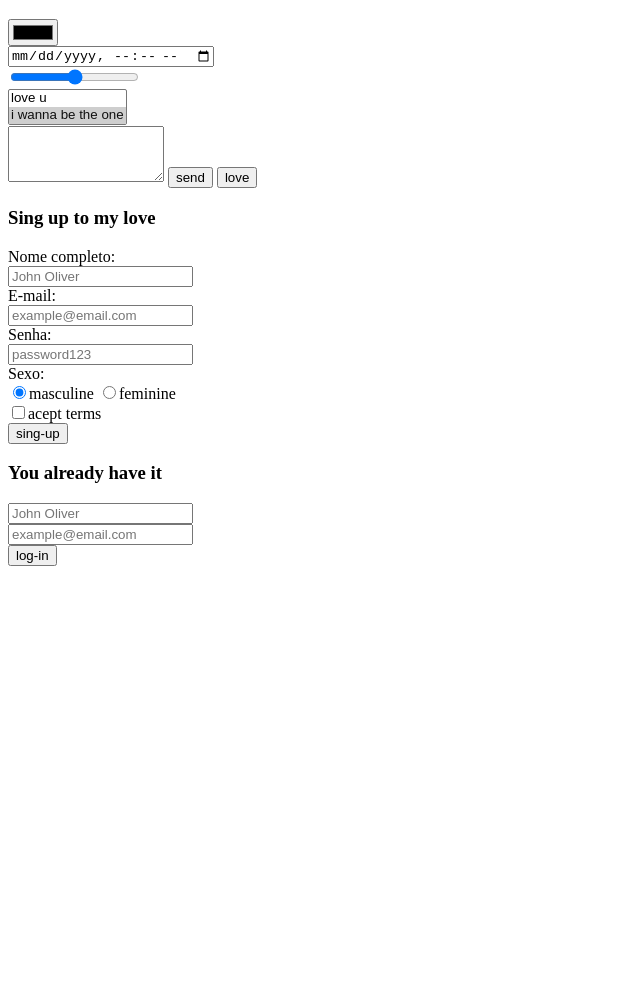
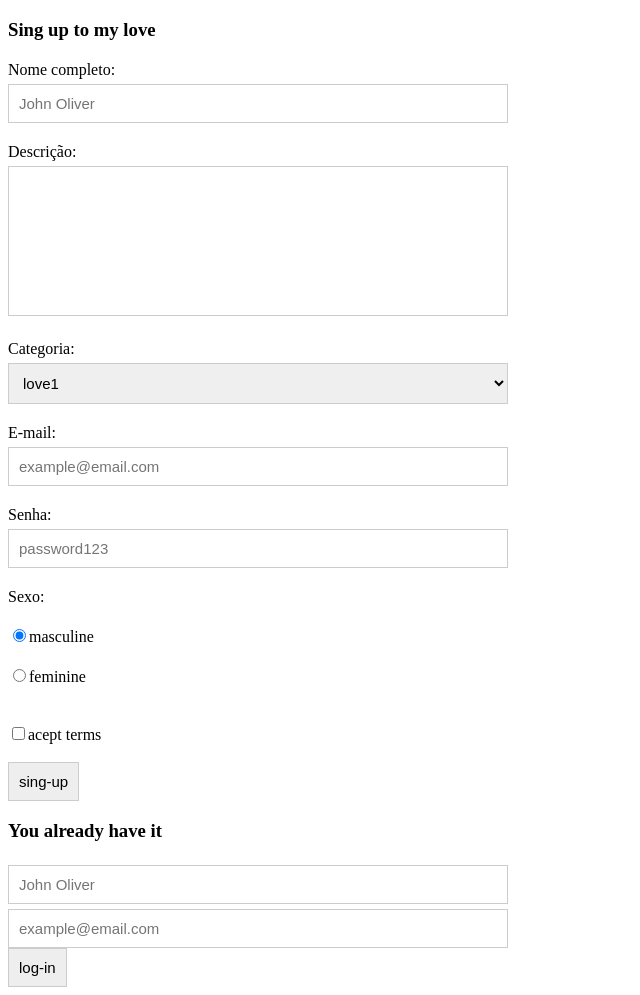
Before and after one commit to johncobain/bweb, a plain HTML site: page html-css/Módulo 3/formulario.html in a window 1280 px wide. Shown: the part 61-1056 px from the top of the page, without its empty margins (0-640 px from the left). Before the commit the page ends 800 px from the top, so only its background shows below. Drawn offline with Linux system fonts and the light colour scheme.

Commit message:
formularios css

```diff
--- a/html-css/Módulo 3/formulario.css
+++ b/html-css/Módulo 3/formulario.css
@@ -1,3 +1,46 @@
 *{
     box-sizing: border-box;
 }
+
+label{
+    display: block;
+    margin-top: 20px;
+}
+
+input[type=text],
+input[type=password],
+input[type=email],
+textarea,
+select{
+    padding: 10px;
+    width: 500px;
+    font-size: 15px;
+    border: 1px solid #ccc;
+    outline: 0;
+    margin-top: 5px;
+}
+
+textarea{
+    height: 150px;
+    resize: none;
+}
+
+.termoslink{
+    color: #000;
+    text-decoration: none;
+}
+
+.termoslink:hover{
+    text-decoration: underline;
+}
+
+button{
+    padding: 10px;
+    font-size: 15px;
+    border: 1px solid #ccc;
+    background-color: #eee;
+}
+
+button:hover{
+    background: #ddd;
+}
--- a/html-css/Módulo 3/formulario.html
+++ b/html-css/Módulo 3/formulario.html
@@ -5,47 +5,53 @@
     <meta http-equiv="X-UA-Compatible" content="IE=edge">
     <meta name="viewport" content="width=device-width, initial-scale=1.0">
     <title>Formulários</title>
+    <link rel="stylesheet" href="formulario.css">
 </head>
 <body>
     <h1>You should see yourself the way I see you</h1>
 
-    <form action="tabelas.html" method="get">
-        <input type="color" name="color" id="color"><br>
-        <input type="datetime-local" name="date" id="date"><br>
-        <input type="range" name="range" id="range"><br>
-
-        <select name="options" id="options" size="2" multiple>
-            <option value="loveu">love u</option>
-            <option selected value="iwannabetheone">i wanna be the one</option>
-        </select><br>
-
-        <textarea name="msg" id="msg" style="width: 150px; height: 50px;"></textarea>
-
-        <input type="submit" value="send">
-        <button>love</button>
-    </form>
-
     <h3>Sing up to my love</h3>
     <form action="listas.html" method="get">
 
-        <label for="name">Nome completo:</label><br>
+        <label for="name">Nome completo:</label>
         <input required type="text" name="name" id="name" placeholder="John Oliver"><br>
 
-        <label for="email">E-mail:</label><br>
+        <label>Descrição: <br>
+            <textarea name="descricao" id="descricao"></textarea>
+        </label>
+
+        <label for="categoria">Categoria: <br>
+            <select name="categoria" id="categoria">
+                <option value="love1">love1</option>
+                <option value="love2">love2</option>
+                <option value="love3">love3</option>
+                <option value="love4">love4</option>
+                <option value="love5">love5</option>
+            </select>
+        </label>
+
+        <label for="email">E-mail:</label>
         <input required type="email" name="email" id="email" placeholder="example@email.com"><br>
 
-        <label for="password">Senha:</label><br>
+        <label for="password">Senha:</label>
         <input required type="password" name="password" id="password" placeholder="password123"><br>
 
         <label>Sexo: <br>
-            <input checked type="radio" name="sex" id="mas"><label for="mas">masculine</label>
-            <input type="radio" name="sex" id="fem"><label for="fem">feminine</label><br>
+            <label for="mas">
+            <input checked type="radio" name="sex" id="mas">masculine</label>
+            <label for="fem">
+            <input type="radio" name="sex" id="fem">feminine</label><br>
         </label>
 
-        <input required type="checkbox" name="terms" id="terms"><label for="terms">acept terms</label> <br>
+        <label for="terms">
+        <input required type="checkbox" name="terms" id="terms">acept <a href="../Módulo 2/widthHeight.html" target="_blank" class="termoslink">terms</a></label>
+        <br>
 
-        <input type="submit" value="sing-up">
+        <button>sing-up</button>
     </form>
+
+
+
 
     <h3>You already have it</h3>
     <form action="formataçãocss.html" method="get">
@@ -53,7 +59,7 @@
 
         <input required type="email" name="email" id="email" placeholder="example@email.com"><br>
 
-        <input type="submit" value="log-in">
+        <button>log-in</button>
     </form>
 </body>
 </html>
```
